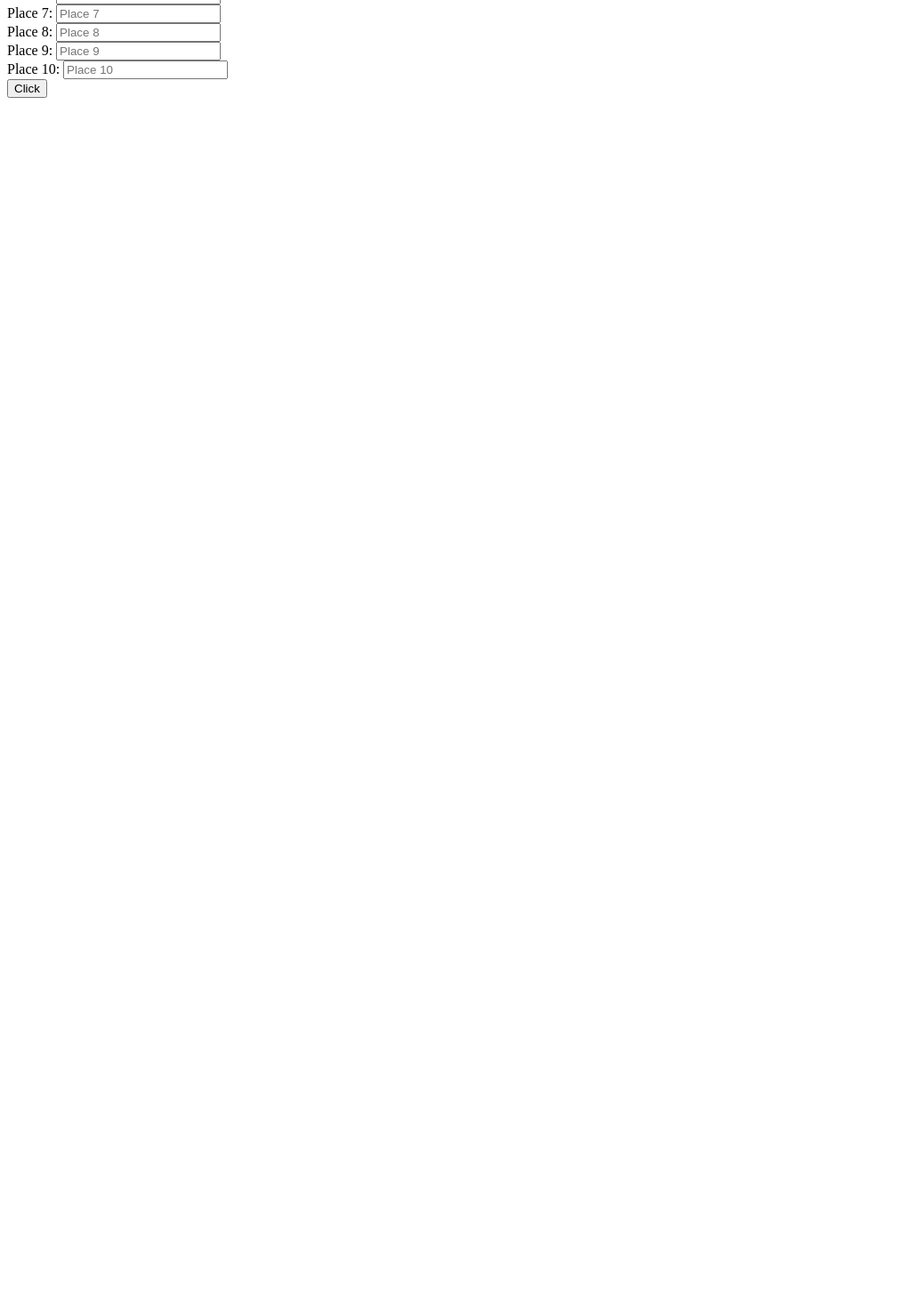
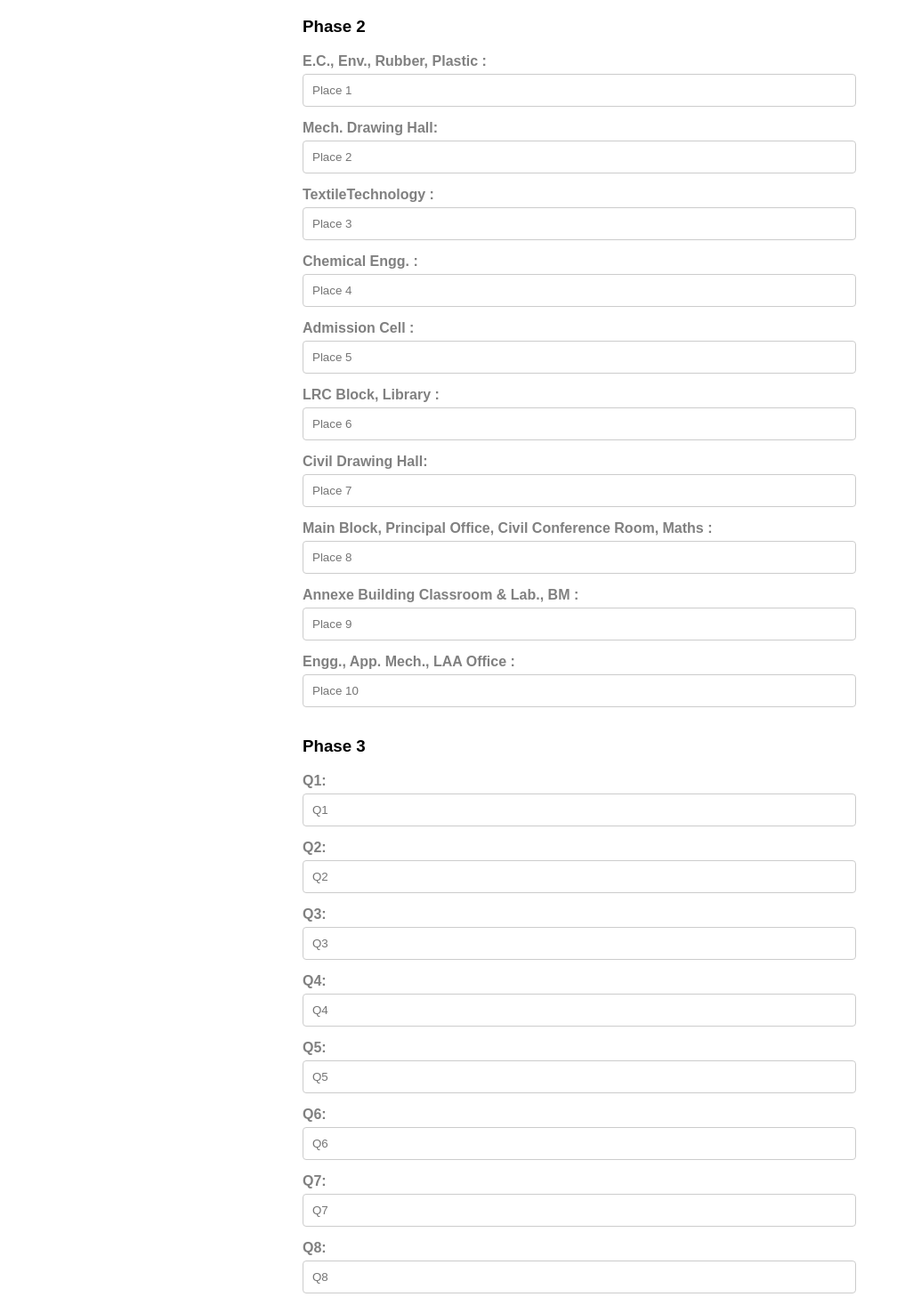
Before and after one commit to Hamzaisongit/Quiz_client, a React (Vite) app: page / in a window 1280 px wide. Shown: the part 360-1827 px from the top of the page at 89% size, without its empty margins (0-1017 px from the left). Before the commit the page ends 800 px from the top, so only its background shows below. Built offline with nearby package versions, Linux system fonts and the light colour scheme; no server answers.

Commit message:
final prototype

```diff
--- a/src/Input.css
+++ b/src/Input.css
@@ -0,0 +1,53 @@
+/* Input.css */
+
+/* General Container Styles */
+.container {
+    padding: 20px;
+    max-width: 600px;
+    margin: auto;
+    font-family: Arial, sans-serif;
+  }
+
+  /* Title Styles */
+  h1 {
+    color: #333;
+  }
+
+  /* Input Styles */
+  input[type="text"],
+  input[type="number"],
+  textarea {
+    width: 100%;
+    padding: 10px;
+    margin-bottom: 15px;
+    border: 1px solid #ccc;
+    border-radius: 4px;
+  }
+
+  textarea {
+    resize: none;
+    height: 100px;
+  }
+
+  /* Label Styles */
+  label {
+    display: block;
+    margin-bottom: 5px;
+    color: gray;
+    font-weight: bold;
+  }
+
+  /* Button Styles */
+  button {
+    padding: 10px 20px;
+    border: none;
+    border-radius: 4px;
+    background-color: #007bff;
+    color: white;
+    cursor: pointer;
+    font-size: 16px;
+  }
+
+  button:hover {
+    background-color: #0056b3;
+  }
--- a/src/Input.jsx
+++ b/src/Input.jsx
@@ -1,20 +1,95 @@
 import React, { useEffect, useState } from "react";
+import './Input.css'; // Import the CSS file
 
-const ans = ["hamza", "isa", "good", "great"];
+const ans = [
+  "scissors", "cutter",
+  "syringe", "needle",
+  "ring", "jewelry",
+  "turtle", "tortoise",
+  "rainbow", "colors",
+  "moon", "crescent",
+  "cat", "kitten",
+  "burger", "sandwich",
+  "monitor", "screen",
+  "cupcake", "muffin",
+  "cheese", "dairy",
+  "christmas-tree", "christmas",
+  "hot-air-balloon", "balloon", "airship",
+  "sunglasses", "shades",
+  "bicycle", "bike",
+  "dress", "clothes",
+  "traffic-light", "signal", "lights",
+  "laptop", "computer",
+  "hat", "cap",
+  "dog", "puppy",
+  "star", "shape",
+  "screwdriver", "tool",
+  "camera", "photograph",
+  "washing-machine", "machine", "washer",
+  "headphones", "earphones",
+  "truck", "lorry",
+  "cola", "soda",
+  "cake", "dessert",
+  "snake", "serpent",
+  "cow", "animal",
+  "lipstick", "makeup",
+  "necklace", "jewelry",
+  "flower", "blossom",
+  "lollipop", "candy",
+  "lightbulb", "lamp",
+  "milk", "drink",
+  "mountain", "peak",
+  "ant", "insect",
+  "fish", "seafood",
+  "balloons", "party",
+  "books", "reading",
+  "glass-of-water", "water", "drink",
+  "leaf", "plant",
+  "watch", "time",
+  "shoes", "heels",
+  "cookie", "biscuit",
+  "pen", "write",
+  "sun", "sunshine",
+  "tomato", "vegetable",
+  "shirt", "clothes",
+  "coffee", "drink",
+  "ice-cube", "ice", "cube",
+  "chili-pepper", "chili", "pepper",
+  "pizza", "food",
+  "ice-cream-cone", "ice-cream", "dessert",
+  "airplane", "flight",
+  "candle", "light",
+  "watermelon", "fruit",
+  "rose", "flower",
+  "trees", "nature",
+  "butterfly", "insect"
+];
+
 const ansSet = new Set(ans);
 
 const ph2Ans = {
-    place1: 1,
-    place2: 2,
-    place3: 3,
-    place4: 4,
-    place5: 5,
-    place6: 6,
-    place7: 7,
-    place8: 8,
-    place9: 9,
-    place10: 10,
-  };
+  place1: 8,
+  place2: 11,
+  place3: 1,
+  place4: 3,
+  place5: 6,
+  place6: 2,
+  place7: 9,
+  place8: 5,
+  place9: 7,
+  place10: 4
+};
+
+const ph3Ans = {
+  q1: 'b',
+  q2: 'a',
+  q3: 'b',
+  q4: 'a',
+  q5: 'g',
+  q6: 'd',
+  q7: 'c',
+  q8: 'k'
+};
 
 let scr = 0;
 
@@ -26,6 +101,10 @@ const Input = ({ socket }) => {
       setFlag("connected");
     });
 
+    socket.on("recieved",(data)=>{
+      window.alert(data)
+    })
+
     socket.on("welcome", (data) => {
       console.log(data);
     });
@@ -34,7 +113,6 @@ const Input = ({ socket }) => {
   // HOOKS...
   const [input, setInput] = useState({
     name: "",
-    answer1: "",
     answer2: "",
     place1: "",
     place2: "",
@@ -46,6 +124,14 @@ const Input = ({ socket }) => {
     place8: "",
     place9: "",
     place10: "",
+    q1: "",
+    q2: "",
+    q3: "",
+    q4: "",
+    q5: "",
+    q6: "",
+    q7: "",
+    q8: ""
   });
 
   const [flag, setFlag] = useState("wait we're connecting...");
@@ -59,28 +145,38 @@ const Input = ({ socket }) => {
     });
   };
 
-  const scoreCalc = (str,ph2) => {
+  const scoreCalc = (str, ph2, ph3) => {
     const inputSet = new Set(str.split(","));
 
-    //phase1 calculation
+    // Phase 1 calculation
+    if(Number(str)!=0){
     inputSet.forEach((e) => {
       console.log(ansSet.has(e));
       ansSet.has(e) ? scr++ : (scr = scr - 0.5);
-    });
+    });}
+
     console.log(scr);
-    //phase2 calculation
-    for(let i in ph2){
-        if(input[i]!=""){
-            // console.log(ph2[i],ph2[i] == input[i])
-            Number(ph2[i]) == Number(input[i]) ? scr++ : (scr = scr - 0.5);
-        }
+
+    // Phase 2 calculation
+    for (let i in ph2) {
+      if (input[i] !== "") {
+        // Convert to numbers for comparison
+        Number(ph2[i]) === Number(input[i]) ? scr++ : (scr = scr - 0.5);
+      }
+    }
+
+    for (let i in ph3) {
+      if (input[i] !== "") {
+
+        ph3[i] === input[i] ? scr++ : (scr = scr - 0.5);
+      }
     }
 
     console.log(scr);
   };
 
   const handleClick = () => {
-    scoreCalc(input.answer2,ph2Ans);
+    scoreCalc(input.answer2, ph2Ans, ph3Ans);
     console.log("hi");
     console.log({
       ...input,
@@ -95,7 +191,7 @@ const Input = ({ socket }) => {
   };
 
   return (
-    <>
+    <div className="container">
       <h1>Hamza {flag}</h1>
       <input
         placeholder="Your name"
@@ -103,140 +199,214 @@ const Input = ({ socket }) => {
         onChange={handleChange}
         value={input.name}
         name="name"
-      ></input>
-      <br></br>
-      <input
-        placeholder="answer"
-        type="text"
-        onChange={handleChange}
-        value={input.answer1}
-        name="answer1"
-      ></input>
-      <br></br>
+      />
+
+     <h3>Phase 1</h3>
+
       <textarea
         placeholder="answer"
-        type="text"
         onChange={handleChange}
         value={input.answer2}
         name="answer2"
         cols={20}
-        style={{ resize: "none" }}
-      ></textarea>
-      <br></br>
+      />
       <h3>Phase 2</h3>
-      <br></br>
+
       <div>
-        <label>Place 1: </label>
+        <label>E.C., Env., Rubber, Plastic : </label>
         <input
           placeholder="Place 1"
           type="number"
           onChange={handleChange}
           value={input.place1}
           name="place1"
-        ></input>
-        <br></br>
+          style={{ WebkitAppearance: 'none', MozAppearance: 'textfield' }}
+        />
       </div>
       <div>
-        <label>Place 2: </label>
+        <label>Mech. Drawing Hall: </label>
         <input
           placeholder="Place 2"
           type="number"
           onChange={handleChange}
           value={input.place2}
           name="place2"
-        ></input>
-        <br></br>
+          style={{ WebkitAppearance: 'none', MozAppearance: 'textfield' }}
+        />
       </div>
       <div>
-        <label>Place 3: </label>
+        <label>TextileTechnology  : </label>
         <input
           placeholder="Place 3"
           type="number"
           onChange={handleChange}
           value={input.place3}
           name="place3"
-        ></input>
-        <br></br>
+          style={{ WebkitAppearance: 'none', MozAppearance: 'textfield' }}
+        />
       </div>
       <div>
-        <label>Place 4: </label>
+        <label>Chemical Engg. : </label>
         <input
           placeholder="Place 4"
           type="number"
           onChange={handleChange}
           value={input.place4}
           name="place4"
-        ></input>
-        <br></br>
+          style={{ WebkitAppearance: 'none', MozAppearance: 'textfield' }}
+        />
       </div>
       <div>
-        <label>Place 5: </label>
+        <label>Admission Cell  : </label>
         <input
           placeholder="Place 5"
           type="number"
           onChange={handleChange}
           value={input.place5}
           name="place5"
-        ></input>
-        <br></br>
+          style={{ WebkitAppearance: 'none', MozAppearance: 'textfield' }}
+        />
       </div>
       <div>
-        <label>Place 6: </label>
+        <label>LRC Block, Library : </label>
         <input
           placeholder="Place 6"
           type="number"
           onChange={handleChange}
           value={input.place6}
           name="place6"
-        ></input>
-        <br></br>
+          style={{ WebkitAppearance: 'none', MozAppearance: 'textfield' }}
+        />
       </div>
       <div>
-        <label>Place 7: </label>
+        <label>Civil Drawing Hall: </label>
         <input
           placeholder="Place 7"
           type="number"
           onChange={handleChange}
           value={input.place7}
           name="place7"
-        ></input>
-        <br></br>
+          style={{ WebkitAppearance: 'none', MozAppearance: 'textfield' }}
+        />
       </div>
       <div>
-        <label>Place 8: </label>
+        <label>Main Block, Principal Office, Civil Conference Room, Maths : </label>
         <input
           placeholder="Place 8"
           type="number"
           onChange={handleChange}
           value={input.place8}
           name="place8"
-        ></input>
-        <br></br>
+          style={{ WebkitAppearance: 'none', MozAppearance: 'textfield' }}
+        />
       </div>
       <div>
-        <label>Place 9: </label>
+        <label>Annexe Building Classroom & Lab., BM : </label>
         <input
           placeholder="Place 9"
           type="number"
           onChange={handleChange}
           value={input.place9}
           name="place9"
-        ></input>
-        <br></br>
+          style={{ WebkitAppearance: 'none', MozAppearance: 'textfield' }}
+        />
       </div>
       <div>
-        <label>Place 10: </label>
+        <label>Engg., App. Mech., LAA Office : </label>
         <input
           placeholder="Place 10"
           type="number"
           onChange={handleChange}
           value={input.place10}
           name="place10"
-        ></input>
-        <br></br>
+          style={{ WebkitAppearance: 'none', MozAppearance: 'textfield' }}
+        />
       </div>
+
+      <h3>Phase 3</h3>
+      <div>
+        <label>Q1: </label>
+        <input
+          placeholder="Q1"
+          type="text"
+          onChange={handleChange}
+          value={input.q1}
+          name="q1"
+        />
+      </div>
+      <div>
+        <label>Q2: </label>
+        <input
+          placeholder="Q2"
+          type="text"
+          onChange={handleChange}
+          value={input.q2}
+          name="q2"
+        />
+      </div>
+      <div>
+        <label>Q3: </label>
+        <input
+          placeholder="Q3"
+          type="text"
+          onChange={handleChange}
+          value={input.q3}
+          name="q3"
+        />
+      </div>
+      <div>
+        <label>Q4: </label>
+        <input
+          placeholder="Q4"
+          type="text"
+          onChange={handleChange}
+          value={input.q4}
+          name="q4"
+        />
+      </div>
+      <div>
+        <label>Q5: </label>
+        <input
+          placeholder="Q5"
+          type="text"
+          onChange={handleChange}
+          value={input.q5}
+          name="q5"
+        />
+      </div>
+      <div>
+        <label>Q6: </label>
+        <input
+          placeholder="Q6"
+          type="text"
+          onChange={handleChange}
+          value={input.q6}
+          name="q6"
+        />
+      </div>
+      <div>
+        <label>Q7: </label>
+        <input
+          placeholder="Q7"
+          type="text"
+          onChange={handleChange}
+          value={input.q7}
+          name="q7"
+        />
+      </div>
+      <div>
+        <label>Q8: </label>
+        <input
+          placeholder="Q8"
+          type="text"
+          onChange={handleChange}
+          value={input.q8}
+          name="q8"
+        />
+      </div>
+
       <button onClick={handleClick}>Click</button>
-    </>
+    </div>
   );
 };
 
```
